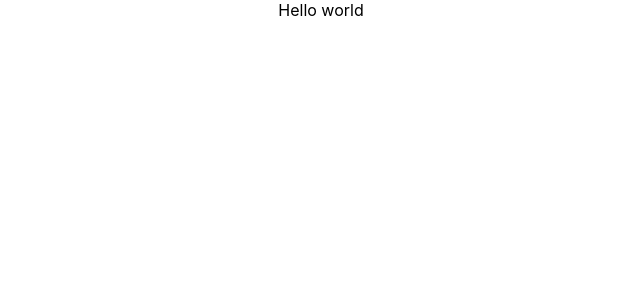
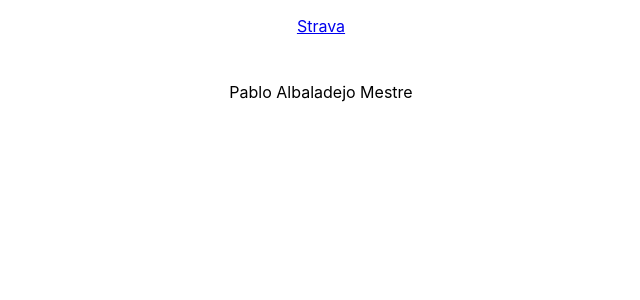
Before and after one commit to pablo-albaladejo/strava-api, a React (Create React App) app: page / in a window 1280 px wide. Shown: the top 300 px of the page, without its empty margins (319-959 px from the left). Built offline with nearby package versions, Linux system fonts and the light colour scheme; no server answers.

Commit message:
basic structure

```diff
--- a/package.json
+++ b/package.json
@@ -1,13 +1,15 @@
 {
   "name": "strava-api",
   "version": "0.1.0",
-  "private": true,
+  "homepage": "https://pablo-albaladejo.github.io/strava-api/",
   "dependencies": {
     "@testing-library/jest-dom": "^4.2.4",
     "@testing-library/react": "^9.3.2",
     "@testing-library/user-event": "^7.1.2",
+    "qs": "^6.9.4",
     "react": "^16.13.1",
     "react-dom": "^16.13.1",
+    "react-router-dom": "^5.2.0",
     "react-scripts": "3.4.3"
   },
   "scripts": {
--- a/src/App.js
+++ b/src/App.js
@@ -1,11 +1,13 @@
 import React from 'react';
+import { BrowserRouter } from 'react-router-dom';
+import Routes from './pages/routes';
 import './App.css';
 
 function App() {
   return (
-    <div className="App">
-        {'Hello world'}
-    </div>
+    <BrowserRouter>
+      <Routes />
+    </BrowserRouter>
   );
 }
 
--- /dev/null
+++ b/src/components/layout/main/index.js
@@ -0,0 +1,23 @@
+import React from 'react';
+
+import './styles.css';
+
+const MainLayout = ({ children }) =>
+    (<div className="container">
+
+        <div className="content">
+            <div className="body">
+                {children}
+            </div>
+        </div>
+
+
+        <div className="footer">
+            <div className="footerItems">
+                <span>Pablo Albaladejo Mestre</span>
+            </div>
+        </div>
+
+    </div>
+    )
+export default MainLayout;
--- /dev/null
+++ b/src/components/layout/main/styles.css
@@ -0,0 +1,18 @@
+.content {
+    width: 100%;
+  }
+  .body {
+    padding: 16px;
+  }
+
+  .footer {
+    width: 100%;
+    height: 10vh;
+    background: var(--dark-color);
+    display: flex;
+    justify-content: center;
+    align-items: center;
+  }
+  .footerItems {
+    color: var(--primary-color);
+  }
--- /dev/null
+++ b/src/pages/error/index.js
@@ -0,0 +1,10 @@
+import React from 'react';
+import MainLayout from '../../components/layout/main';
+
+const ErrorPage = () => (
+    <MainLayout>
+        <h1>ERROR</h1>
+    </MainLayout>
+);
+
+export default ErrorPage;
--- /dev/null
+++ b/src/pages/home/index.js
@@ -0,0 +1,10 @@
+import React from 'react';
+import MainLayout from '../../components/layout/main';
+
+const LoginPage = () => (
+    <MainLayout>
+        {'HOME'}
+    </MainLayout>
+);
+
+export default LoginPage;
--- /dev/null
+++ b/src/pages/login/index.js
@@ -0,0 +1,13 @@
+import React from 'react';
+import MainLayout from '../../components/layout/main';
+const { REACT_APP_CLIENT_ID } = process.env;
+console.log(process.env)
+const LoginPage = () => (
+    <MainLayout>
+        <div className="App">
+            <a href={`https://www.strava.com/oauth/authorize?client_id=${REACT_APP_CLIENT_ID}&response_type=code&redirect_uri=http://localhost:3000/token&approval_prompt=force&scope=read`}>Strava</a>
+        </div>
+    </MainLayout>
+);
+
+export default LoginPage;
--- /dev/null
+++ b/src/pages/routes.js
@@ -0,0 +1,20 @@
+import React from 'react';
+
+import { Switch, Route, Redirect } from 'react-router-dom';
+
+import ErrorPage from './error';
+import HomePage from './home';
+import LoginPage from './login';
+import TokenPage from './token';
+
+const Routes = () => (
+  <Switch>
+    <Route exact path='/' component={LoginPage} />
+    <Route exact path='/token' component={TokenPage} />
+    <Route exact path='/home' component={HomePage} />
+    <Route exact path='/error' component={ErrorPage} />
+    <Redirect to="/error" />
+  </Switch>
+);
+
+export default Routes;
--- /dev/null
+++ b/src/pages/token/index.js
@@ -0,0 +1,16 @@
+import React from 'react';
+import qs from 'qs';
+import MainLayout from '../../components/layout/main';
+
+
+const TokenPage = ({ location: { search } }) => {
+  const { code } = qs.parse(search);
+
+  return (
+    <MainLayout>
+      {`token: ${code}`}
+    </MainLayout>
+  )
+}
+
+export default TokenPage;
```
Also changed, not shown: 1 other file (tests, documents, lock files or other folders).
